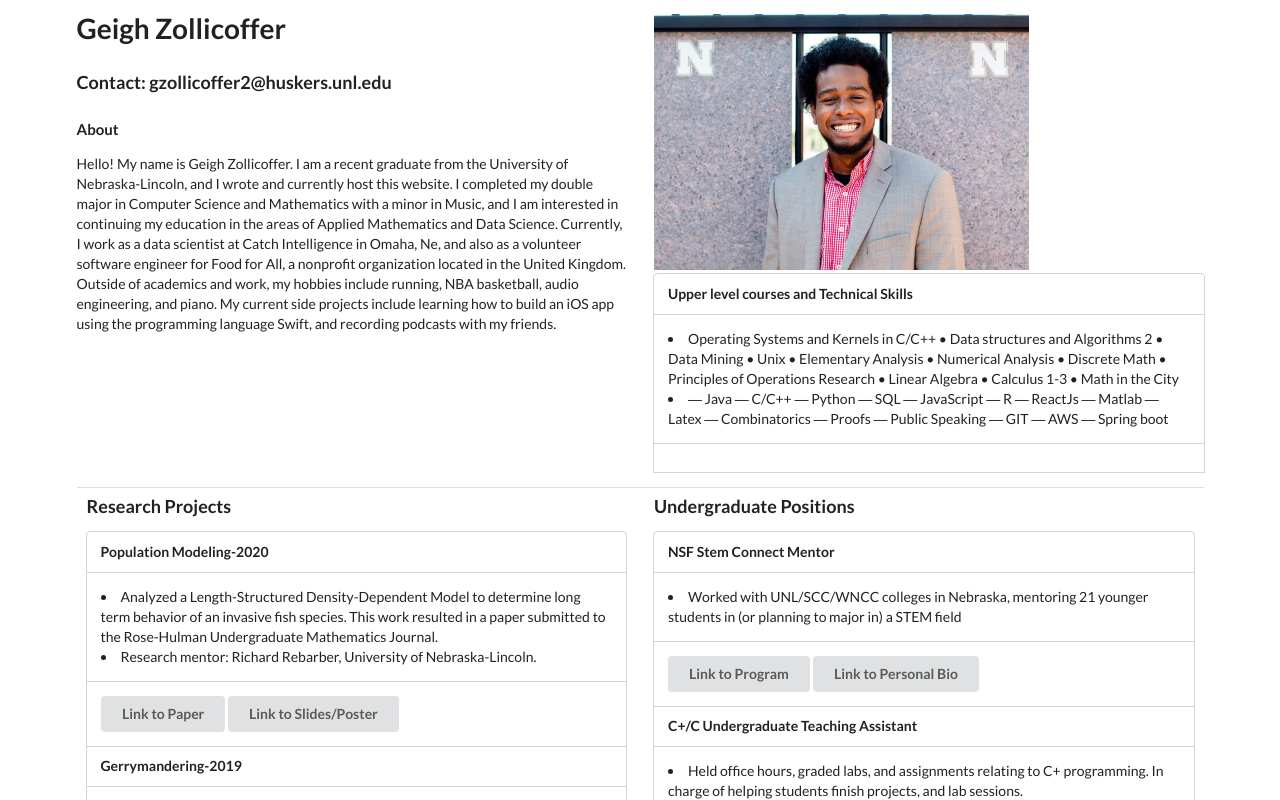
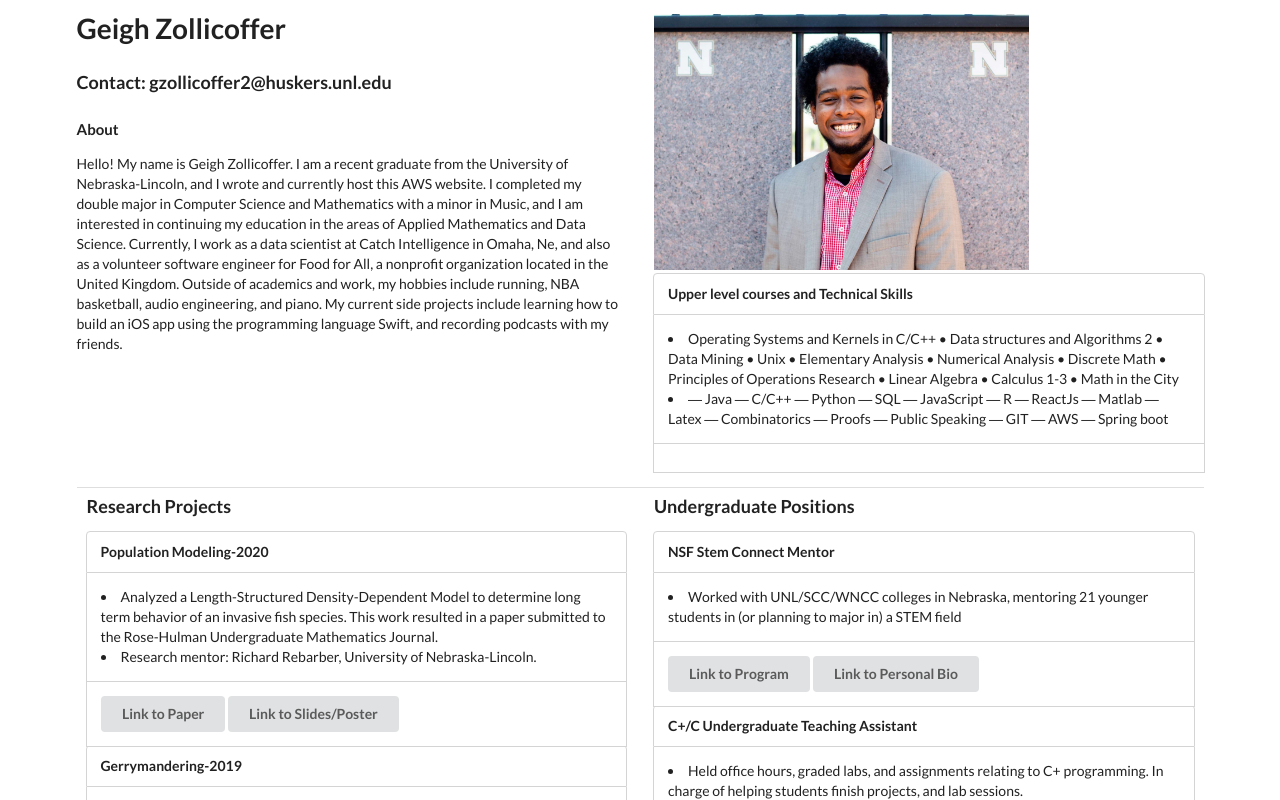
Before and after one commit to geighz/academic-website, a React (Create React App) app: page / in a window 1280 px wide. Shown: the top 800 px of the page. Built offline with nearby package versions, Linux system fonts and the light colour scheme; what aws-amplify would draw is missing.

Commit message:
AWS mention

```diff
--- a/src/Header.js
+++ b/src/Header.js
@@ -13,7 +13,7 @@ const Header = () =>{
         <div className="ui small header">About</div>
           <p>Hello! My name is Geigh Zollicoffer. I am a recent graduate from
           the University of Nebraska-Lincoln, and I wrote and
-          currently host this website.
+          currently host this AWS website.
           I completed my double major in Computer Science and Mathematics with a minor in Music, and
           I am interested in continuing my education in the
           areas of Applied Mathematics and Data Science. Currently, I work as a data scientist at Catch Intelligence in Omaha, Ne, and
```
